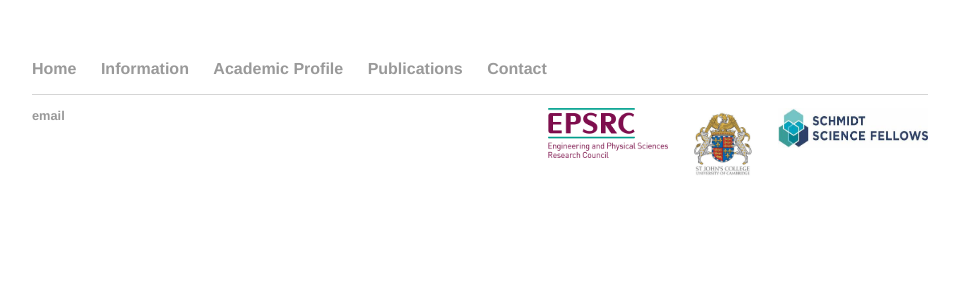
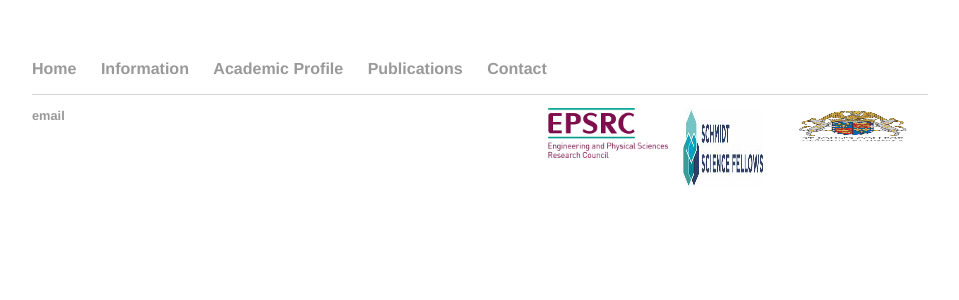
Before and after one commit to kadiliissaar/kadiliissaar.github.io, a Jekyll site: the page built from Photos/readme.md, in a window 1280 px wide. Shown: the top 300 px of the page, without its empty margins (160-1119 px from the left). Built offline with Jekyll 4.4.1, drawn with Linux system fonts in a browser that asks for light colours; our own code applies the rules of GitHub Pages for plain Markdown files.

Commit message:
Update default.html

```diff
--- a/_layouts/default.html
+++ b/_layouts/default.html
@@ -24,9 +24,9 @@
 			<footer>
 	    		<ul>
 	        		<li><a href="mailto:kadiliissaar@gmail.com">email</a></li>
-				<li><img src="https://github.com/kadiliissaar/kadiliissaar.github.io/raw/master/Photos/Logos/SSF.jpg" style="float:right;width:150px;height:40px;margin-bottom:15px;margin-left:15px" style="width:100%">
+				<li><img src="https://github.com/kadiliissaar/kadiliissaar.github.io/raw/master/Photos/Logos/st-johns.jpg" style="float:right;width:150px;height:40px;margin-bottom:15px;margin-left:15px" style="width:100%">
 				<a href="https://schmidtsciencefellows.org/"></li>
-				<li><img src="https://github.com/kadiliissaar/kadiliissaar.github.io/raw/master/Photos/Logos/st-johns.jpg" style="float:right;width:80px;height:80px;margin-bottom:15px;margin-left:15px" style="width:100%">
+				<li><img src="https://github.com/kadiliissaar/kadiliissaar.github.io/raw/master/Photos/Logos/SSF.jpg" style="float:right;width:80px;height:80px;margin-bottom:15px;margin-left:15px" style="width:100%">
 				<a href="https://www.joh.cam.ac.uk/"></li>
 				<li><img src="https://github.com/kadiliissaar/kadiliissaar.github.io/raw/master/Photos/Logos/EPSRC.png" style="float:right;width:120px;height:50px;margin-bottom:15px;margin-left:15px" style="width:100%">
 				<a href="https://epsrc.ukri.org/"></li>
```
